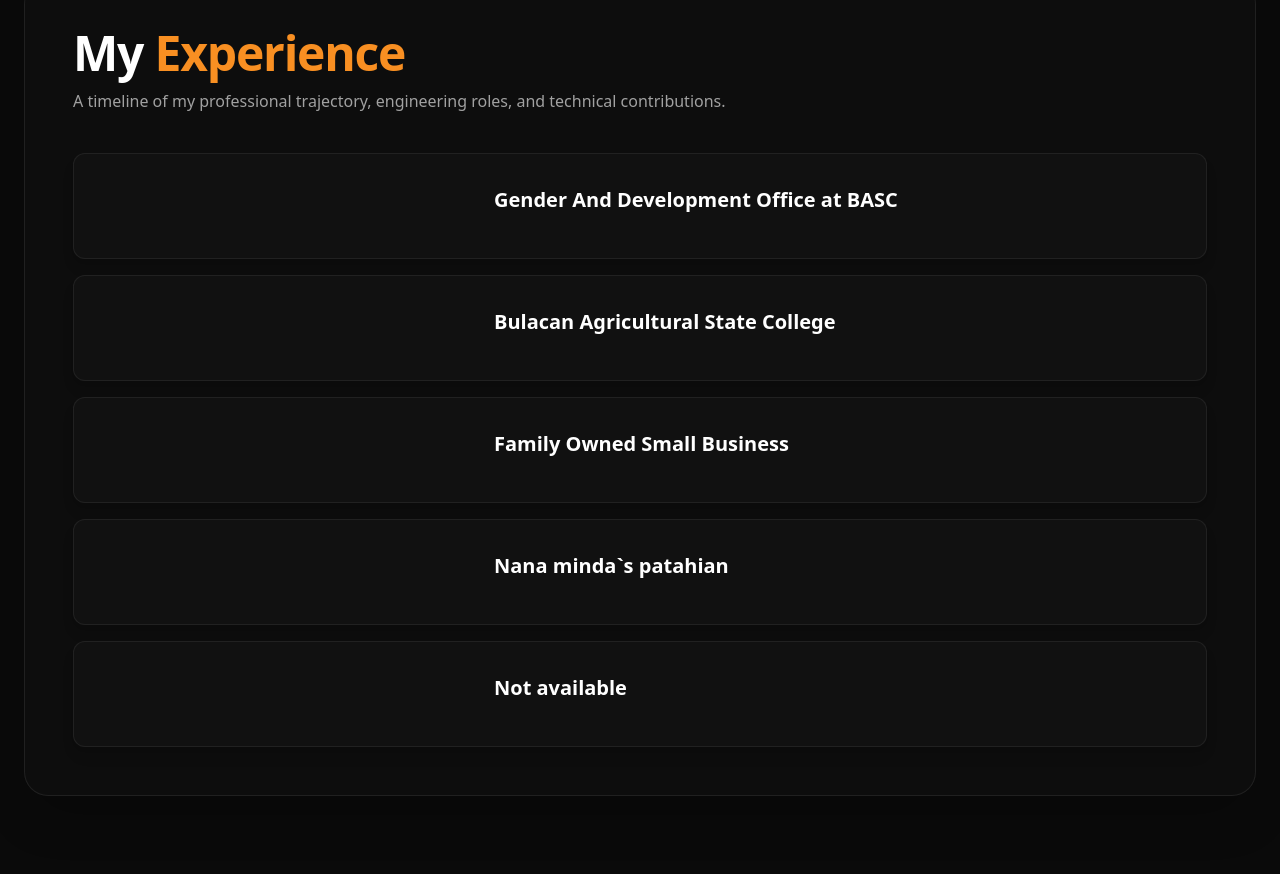
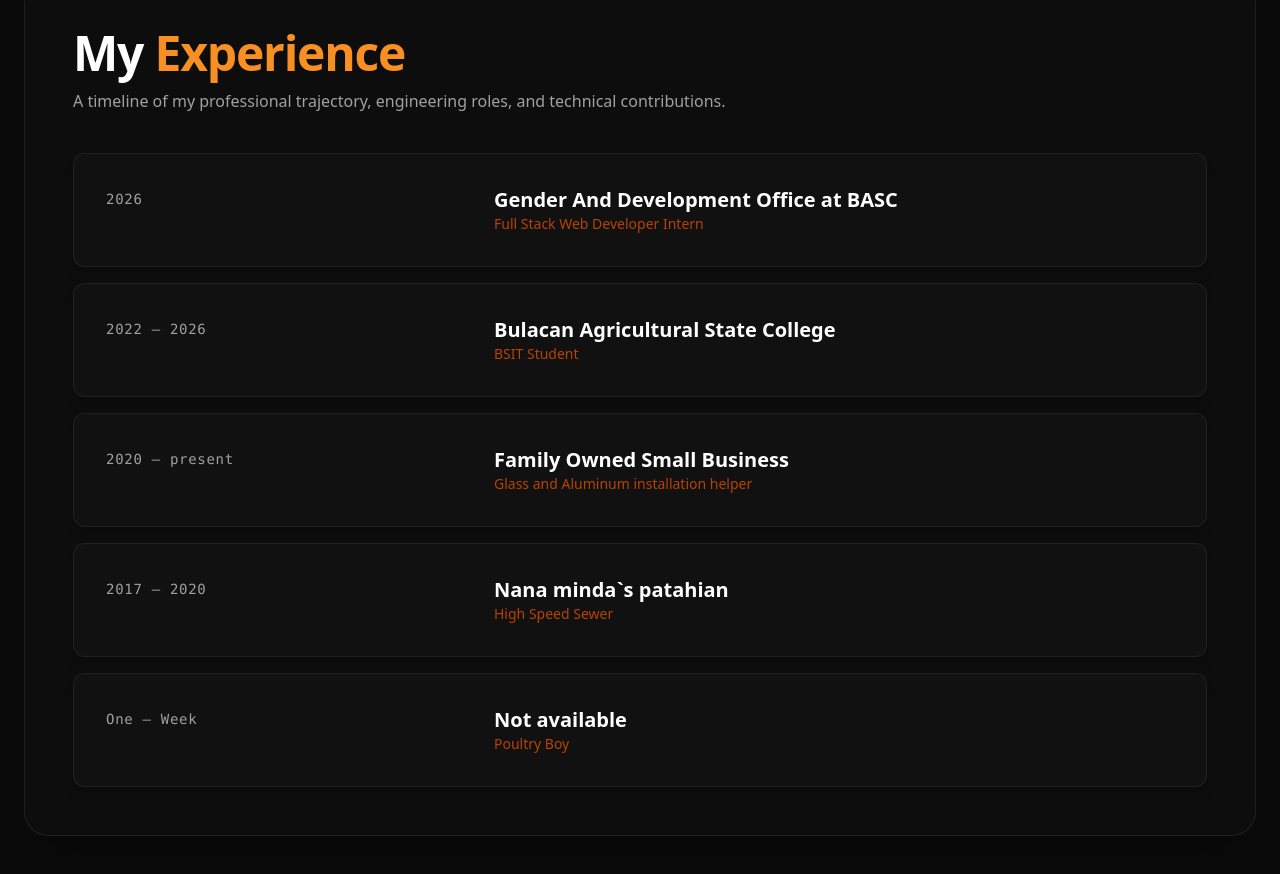
Before and after one commit to Zaido219/personal-portfolio, a React (Vite) app: page / in a window 1280 px wide. Shown: the part 1871-2745 px from the top of the page. Built offline with nearby package versions, Linux system fonts and the light colour scheme.

Commit message:
:Style:WIP Adding experiences section

```diff
--- a/src/components/ExperiencesSection/ExperienceSection.tsx
+++ b/src/components/ExperiencesSection/ExperienceSection.tsx
@@ -1,7 +1,7 @@
 import React from "react";
 import { motion } from "framer-motion";
-import {workExperiences} from "../../config/constants";
-import {type WorkExperienceItemProps} from "../../interface/types";
+import { workExperiences } from "../../config/constants";
+import { type WorkExperienceItemProps } from "../../interface/types";
 
 // SRP: Section Header Typography
 const ExperienceHeader: React.FC = () => (
@@ -10,13 +10,27 @@ const ExperienceHeader: React.FC = () => (
       My <span className="text-sunset-bright">Experience</span>
     </h2>
     <p className="text-neutral-400 text-sm sm:text-base">
-      A timeline of my professional trajectory, engineering roles, and technical contributions.
+      A timeline of my professional trajectory, engineering roles, and technical
+      contributions.
     </p>
   </div>
 );
 
 // SRP: Single Experience Item Card with Hover Effects
-const ExperienceItemCard: React.FC<{ item: WorkExperienceItemProps }> = ({ item }) => {
+// Pure helper to encapsulate formatting logic (SRP)
+const formatYearRange = (startYear: string, endYear?: string): string => {
+  if (!startYear) return "";
+  if (endYear && startYear.toLowerCase() === endYear.toLowerCase()) {
+    return startYear;
+  }
+  return `${startYear} — ${endYear ?? "Present"}`;
+};
+
+const ExperienceItemCard: React.FC<{ item: WorkExperienceItemProps }> = ({
+  item,
+}) => {
+  const periodText = formatYearRange(item.startYear, item.endYear);
+
   return (
     <motion.div
       variants={{
@@ -29,39 +43,18 @@ const ExperienceItemCard: React.FC<{ item: WorkExperienceItemProps }> = ({ item
         {/* Left Column: Timeline / Period */}
         <div className="md:w-1/3 flex-shrink-0">
           <span className="font-mono text-xs sm:text-sm font-medium tracking-wider text-neutral-400 group-hover:text-sunset-peach transition-colors duration-200">
-            {item.period}
+            {periodText}
           </span>
         </div>
 
-        {/* Right Column: Title, Company, Description & Tech Stack */}
+        {/* Right Column: Company & Role Title */}
         <div className="md:w-2/3 flex flex-col justify-between">
           <div>
             <h3 className="text-xl font-bold text-white group-hover:text-sunset-bright transition-colors duration-200">
               {item.company}
             </h3>
-            <p className="text-sm font-medium text-sunset-dusk mb-3">
-              {item.role}
-            </p>
-            {item.description && (
-              <p className="text-neutral-400 text-sm leading-relaxed mb-4">
-                {item.description}
-              </p>
-            )}
+            <p className="text-sm font-medium text-sunset-dusk">{item.title}</p>
           </div>
-
-          {/* Technology Badges */}
-          {item.technologies && item.technologies.length > 0 && (
-            <div className="flex flex-wrap gap-2 pt-2">
-              {item.technologies.map((tech) => (
-                <span
-                  key={tech}
-                  className="px-2.5 py-1 rounded-full text-[11px] font-mono font-medium bg-neutral-950 border border-neutral-800 text-sunset-peach/80"
-                >
-                  {tech}
-                </span>
-              ))}
-            </div>
-          )}
         </div>
       </div>
     </motion.div>
@@ -86,7 +79,10 @@ const ExperienceList: React.FC<{ items: Experience[] }> = ({ items }) => (
 // SRP: Root Section Orchestrator
 export const ExperienceSection: React.FC = () => {
   return (
-    <section id="experience" className="w-full bg-neutral-950 text-white max-w-7xl mx-auto px-6 py-16 md:py-24">
+    <section
+      id="experience"
+      className="w-full bg-neutral-950 text-white max-w-7xl mx-auto px-6 py-16 md:py-24"
+    >
       {/* Outer Card Shell matching reference layout */}
       <div className="rounded-3xl bg-neutral-900/30 border border-neutral-800/80 p-6 sm:p-10 md:p-12 shadow-2xl backdrop-blur-sm">
         <ExperienceHeader />
--- a/src/interface/types.ts
+++ b/src/interface/types.ts
@@ -95,6 +95,8 @@ export type  WorkExperienceItemProps = {
     workCompany : string,
     startDate : string,
     endDate? : string,
+    startYear: string;
+    endYear?: string;
 }
 
 export type CertificateItemProps = {
```
